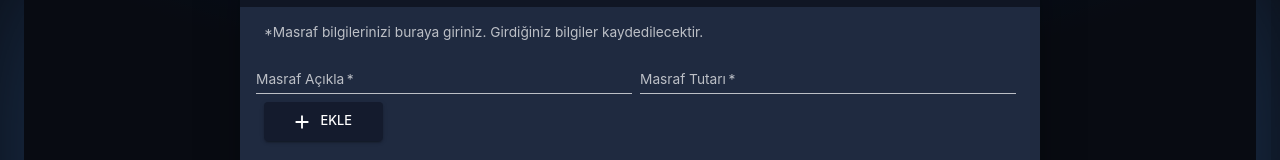
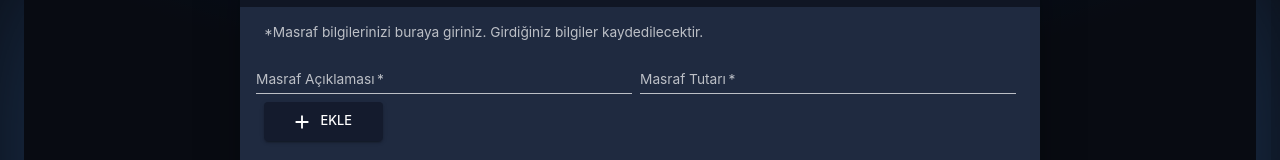
Before and after one commit to haticekatranciakgul/test.kredi-maliyeti-hesaplama, a React (Create React App) app: page / in a window 1280 px wide. Both pictures are taken after a click on the button "MASRAF". Shown: the part 316-476 px from the top of the page. Built offline with nearby package versions, Linux system fonts and the light colour scheme.

Commit message:
Update expenses title

```diff
--- a/src/Components/ExpenseModal.js
+++ b/src/Components/ExpenseModal.js
@@ -13,7 +13,6 @@ import AddIcon from "@mui/icons-material/Add";
 import { ThemeProvider, useTheme } from "@mui/material";
 import CssBaseline from "@mui/material/CssBaseline";
 import { ColorModeContext } from "../theme";
-import axios from "axios";
 
 
 import { setExpenses } from '../Redux/expensesSlice'; // Redux aksiyonunu import ediyoruz
@@ -94,7 +93,7 @@ export default function FormDialog() {
                                     <Grid item md={5}>
                                         <TextField
                                             required
-                                            label="Masraf Açıkla"
+                                            label="Masraf Açıklaması"
                                             fullWidth
                                             variant="standard"
                                             value={row.text}
--- a/src/Pages/Calculate.js
+++ b/src/Pages/Calculate.js
@@ -90,7 +90,7 @@ function Calculate() {
             console.log("Payload:", payload);
 
 
-            const response = await axios.post("https://credit-irr.vercel.app/api/v1/credits/create/irr", payload);
+            const response = await axios.post(`${BASE_URL}/api/v1/credits/create/irr`, payload);
 
 
             if (response.data && typeof response.data.irr !== "undefined") {
```
